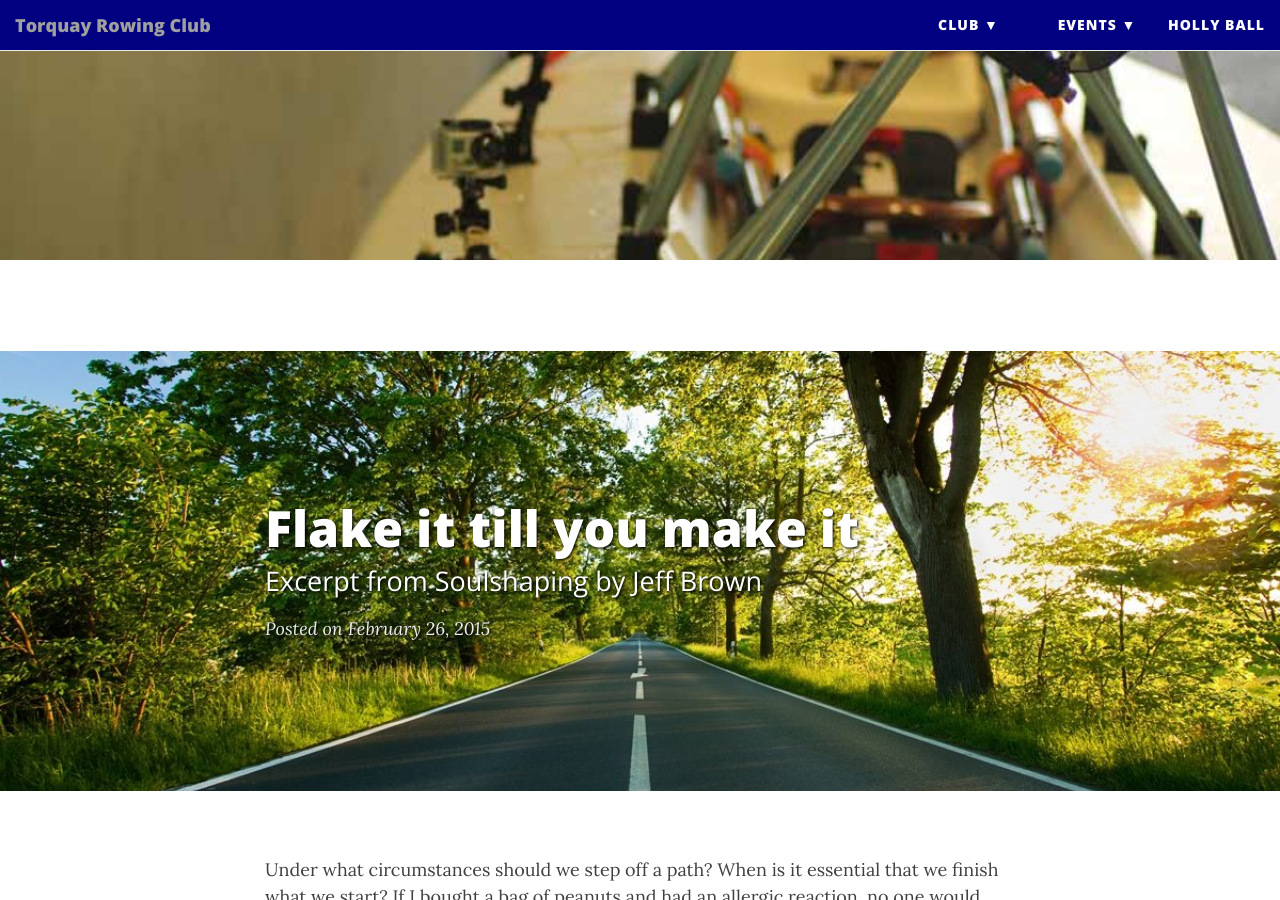
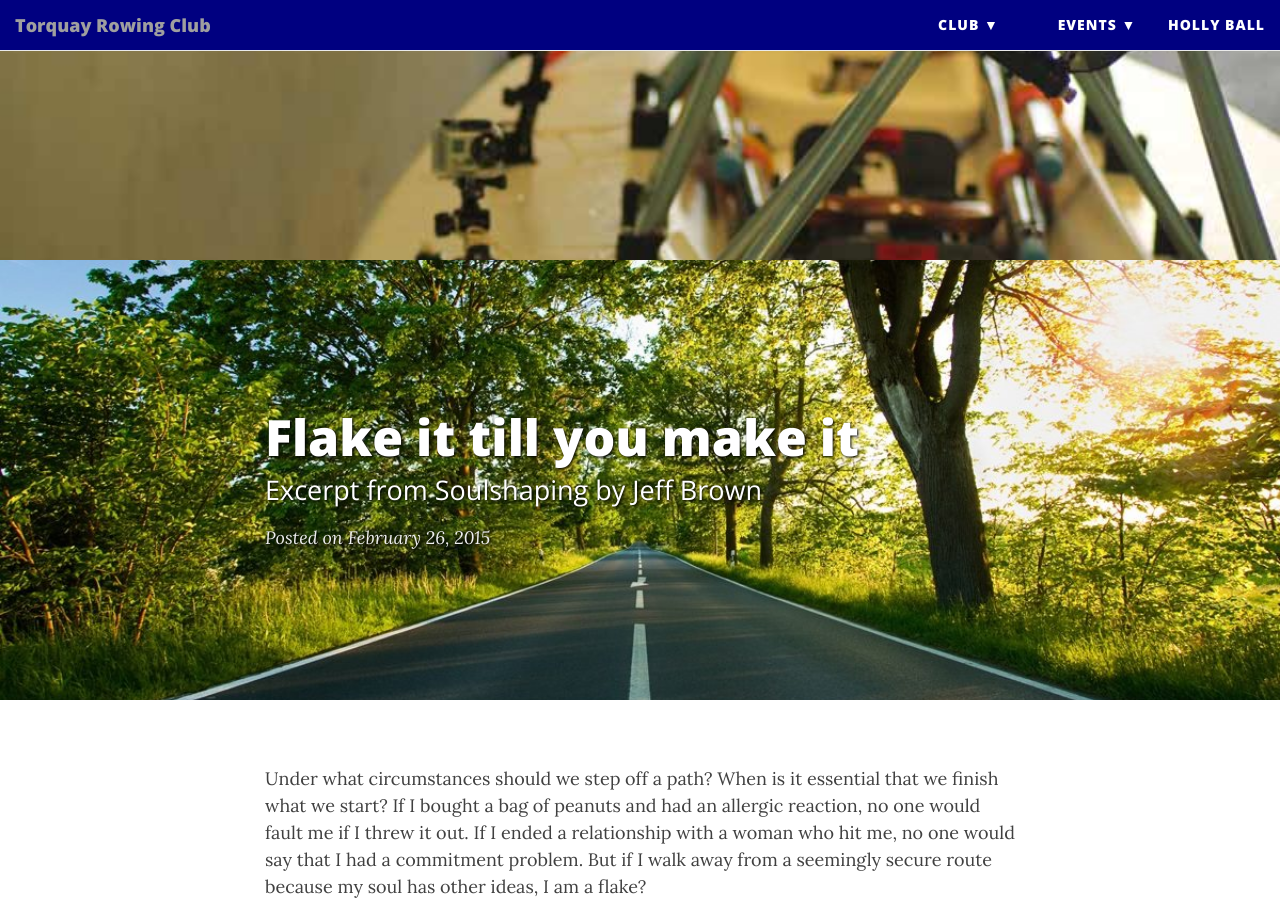
Before and after one commit to torquayrowingclub/torquayrowingclub.github.io, a Jekyll site: the page built from _posts/2015-02-26-flake-it-till-you-make-it.md, in a window 1280 px wide and 900 px high, scrolled down 190 px. Built offline with Jekyll 4.4.1, drawn with Linux system fonts in a browser that asks for light colours; nearby versions of some CDN libraries.

Commit message:
header margin top 0

```diff
--- a/css/main.css
+++ b/css/main.css
@@ -515,10 +515,10 @@ footer .theme-by {
 }
 @media only screen and (min-width: 768px) {
   .intro-header {
-    margin-top: 130px;
+    margin-top: 0;
   }
   .intro-header.big-img {
-    margin-top: 91px; /* Full navbar is small navbar + 20px padding on each side when expanded */
+    margin-top: 0; /* Full navbar is small navbar + 20px padding on each side when expanded */
   }
   .intro-header.big-img .page-heading,
   .intro-header.big-img .post-heading {
```
